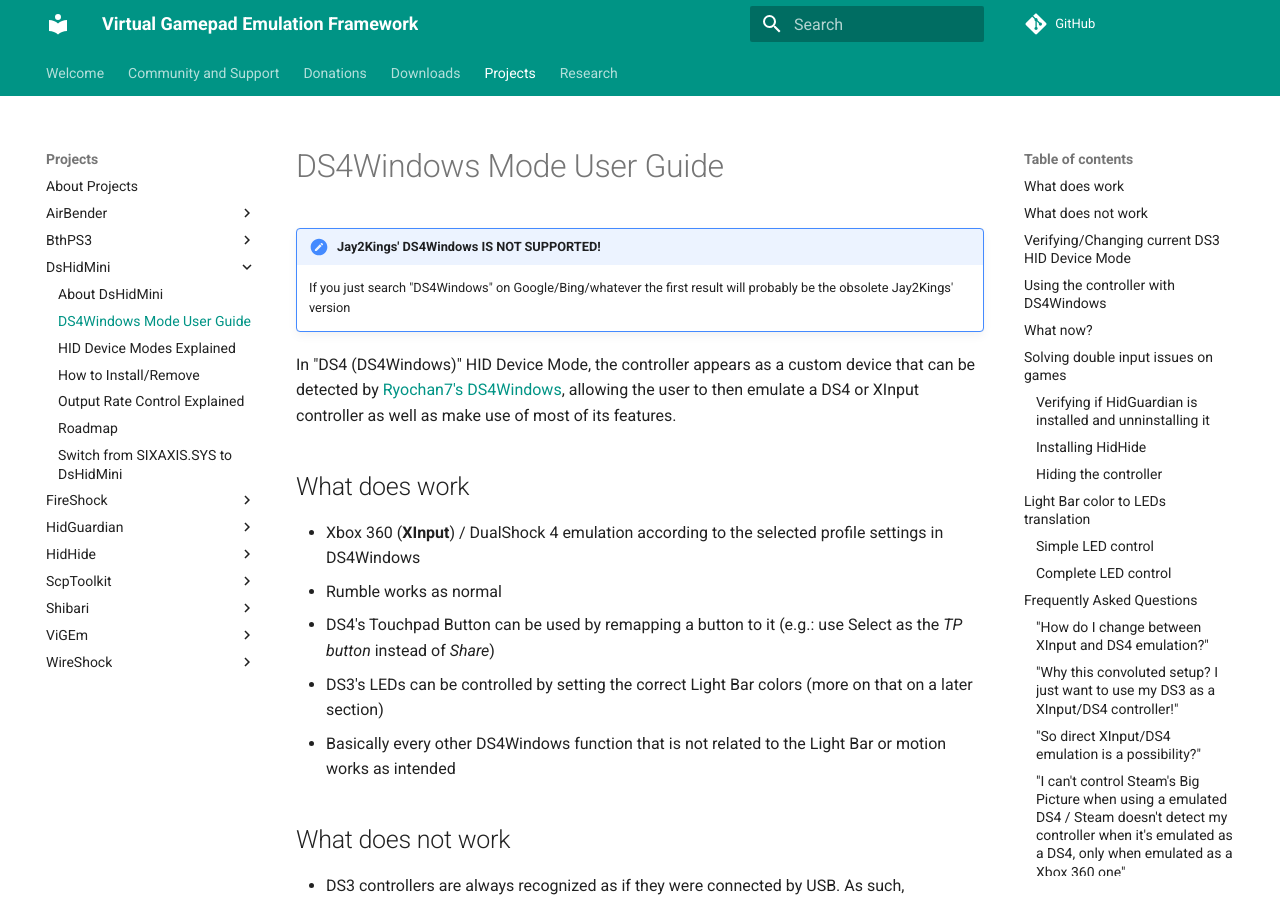
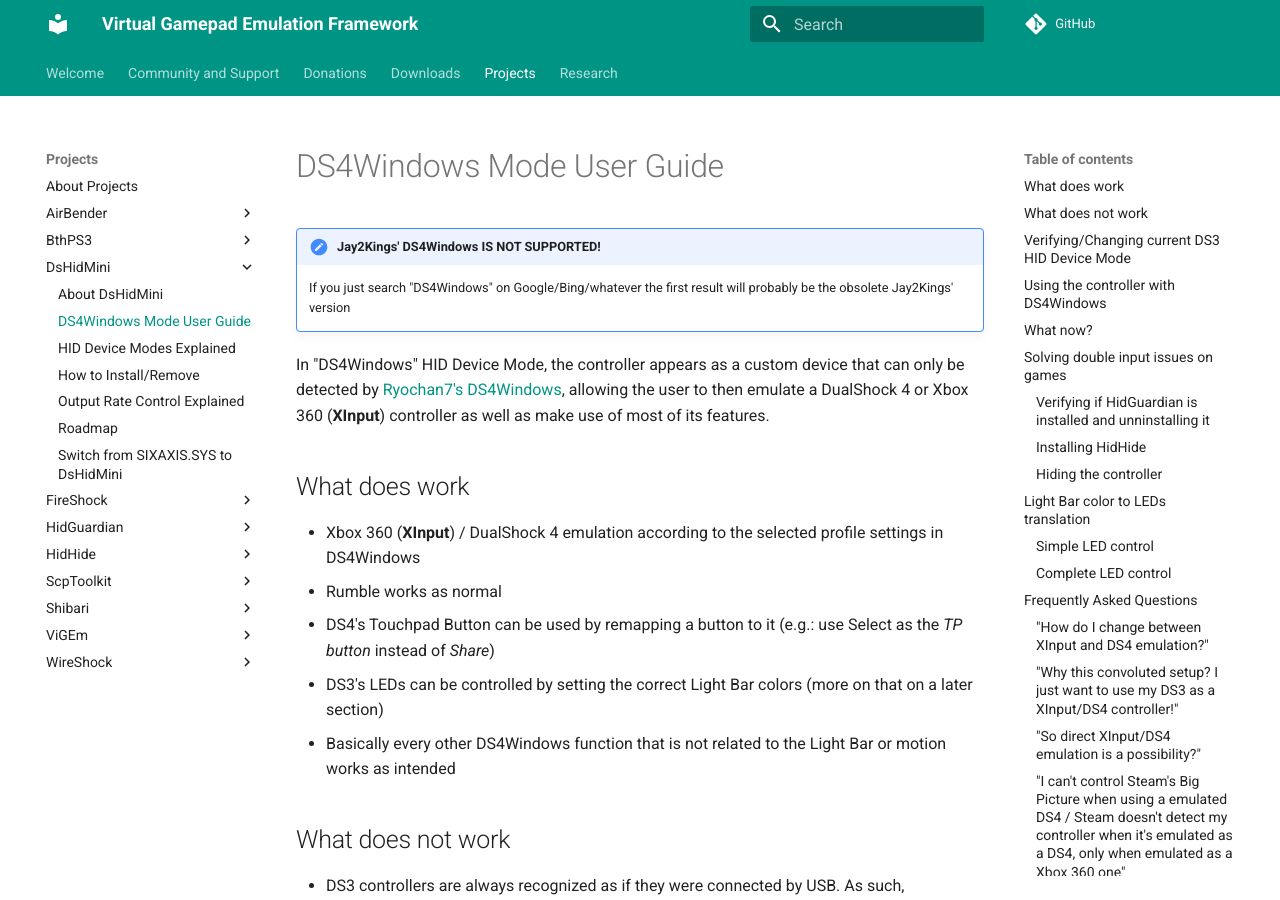
Before and after one commit to nefarius/ViGEm.github.io, an MkDocs documentation site: the page built from docs/projects/DsHidMini/DS4-Mode-User-Guide.md, in a window 1280 px wide and 900 px high. Built offline with MkDocs 1.6.1 and Material for MkDocs 9.7.7, drawn with Linux system fonts in a browser that asks for light colours; comment, search, counter and statistics services are not loaded.

Commit message:
[DS4W User Guide] Changes to introduction

```diff
--- a/docs/projects/DsHidMini/DS4-Mode-User-Guide.md
+++ b/docs/projects/DsHidMini/DS4-Mode-User-Guide.md
@@ -3,7 +3,7 @@
 !!! important "Jay2Kings' DS4Windows __IS NOT SUPPORTED__!"
     If you just search "DS4Windows" on Google/Bing/whatever the first result will probably be the obsolete Jay2Kings' version
 
-In "DS4 (DS4Windows)" HID Device Mode, the controller appears as a custom device that can be detected by [Ryochan7's DS4Windows](https://github.com/Ryochan7/DS4Windows), allowing the user to then emulate a DS4 or XInput controller as well as make use of most of its features.
+In "DS4Windows" HID Device Mode, the controller appears as a custom device that can only be detected by [Ryochan7's DS4Windows](https://github.com/Ryochan7/DS4Windows), allowing the user to then emulate a DualShock 4 or Xbox 360 (__XInput__) controller as well as make use of most of its features.
 
 ## What does work
 
```
